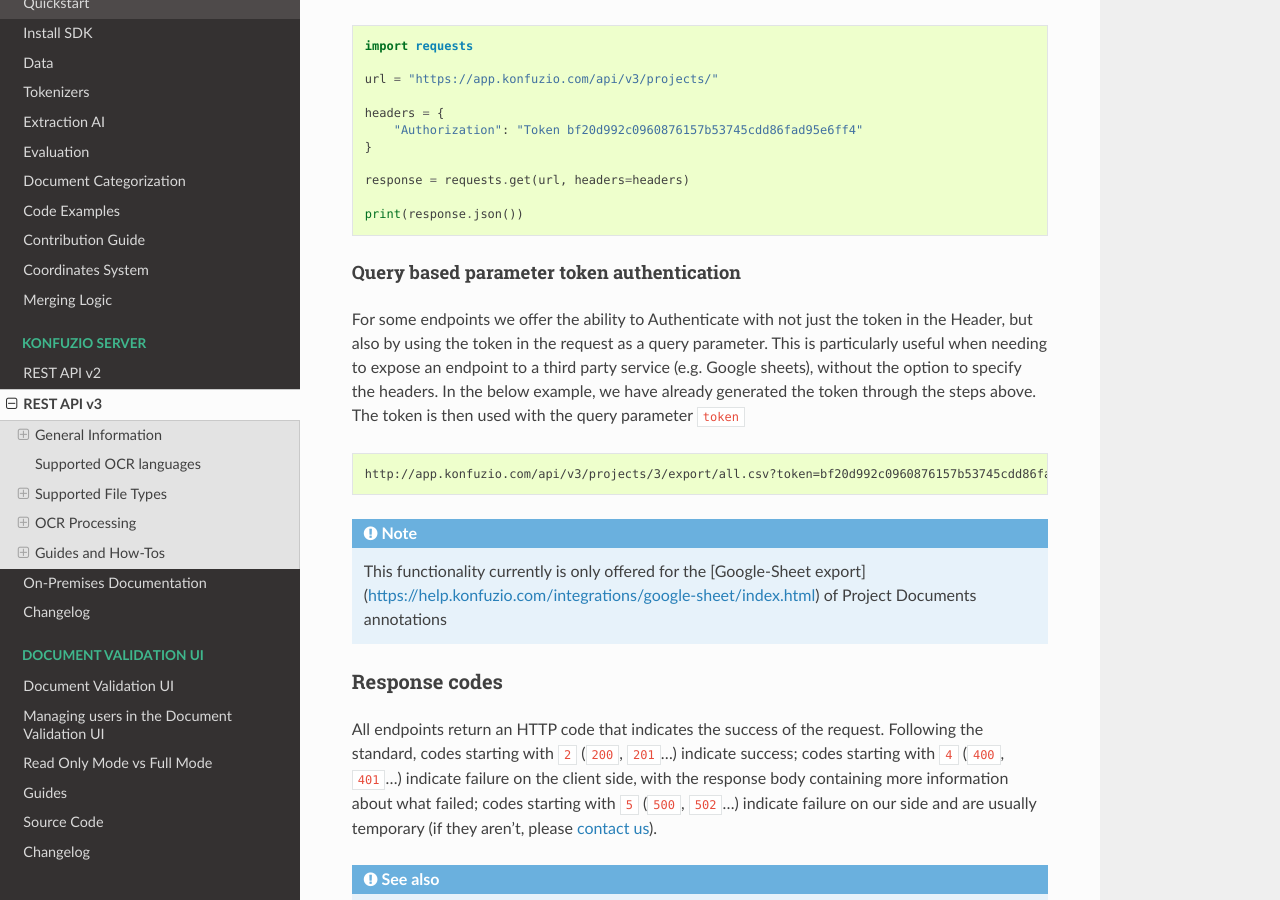
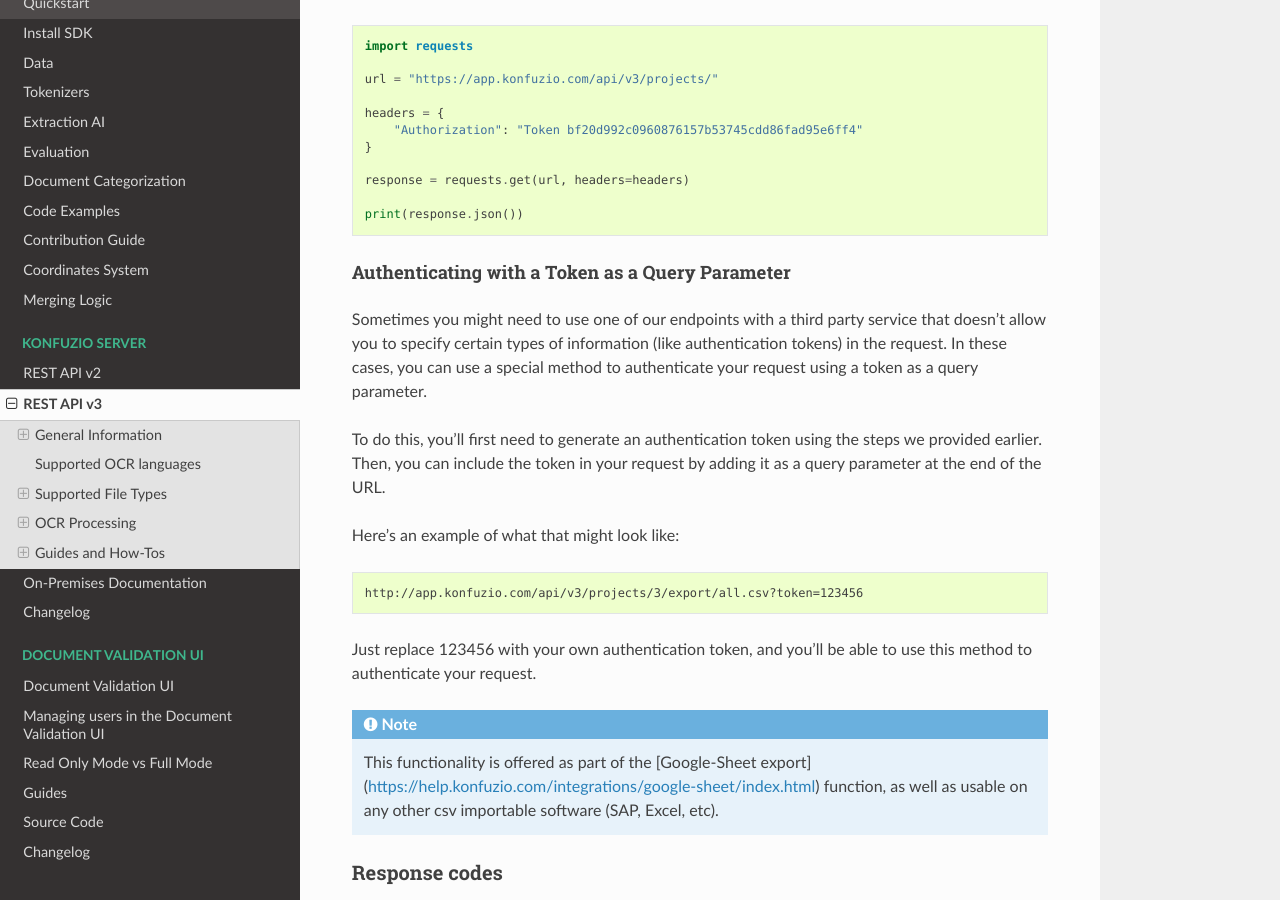
Before and after one commit to konfuzio-ai/konfuzio-sdk, a Sphinx documentation site: the page built from docs/web/api-v3.md, in a window 1280 px wide and 900 px high, scrolled down 4033 px. Built offline with Sphinx 7.4.7 and the Read the Docs theme 2.0.0, drawn with Linux system fonts in a browser that asks for light colours; pages that are not in the unit, such as notebooks, are missing from menus; some of the changed text lies outside the part shown.

Commit message:
update of description

````diff
--- a/docs/web/api-v3.md
+++ b/docs/web/api-v3.md
@@ -145,22 +145,29 @@
 print(response.json())
 ```
 
-#### Query based parameter token authentication
+#### Authenticating with a Token as a Query Parameter
 
-For some endpoints we offer the ability to Authenticate with not just the token in the Header, but also by using the
-token in the request as a query parameter. This is particularly useful when needing to expose an endpoint to a third
-party service (e.g. Google sheets), without the option to specify the headers. In the below example, we have already
-generated the token through the steps above. The token is then used with the query parameter `token`
+Sometimes you might need to use one of our endpoints with a third party service that doesn't allow you to specify
+certain types of information (like authentication tokens) in the request. In these cases, you can use a special method
+to authenticate your request using a token as a query parameter.
+
+To do this, you'll first need to generate an authentication token using the steps we provided earlier. Then, you can
+include the token in your request by adding it as a query parameter at the end of the URL.
+
+Here's an example of what that might look like:
 
 ```html
-http://app.konfuzio.com/api/v3/projects/3/export/all.csv?token=bf20d992c0960876157b53745cdd86fad95e6ff4
+http://app.konfuzio.com/api/v3/projects/3/export/all.csv?token=123456
 
 ```
 
+Just replace 123456 with your own authentication token, and you'll be able to use this method to authenticate your
+request.
+
 .. Note::
-   This functionality currently is only offered for
-   the [Google-Sheet export](https://help.konfuzio.com/integrations/google-sheet/index.html) of Project Documents
-   annotations
+    This functionality is offered as part of the
+    [Google-Sheet export](https://help.konfuzio.com/integrations/google-sheet/index.html) function, as well as usable on
+    any other csv importable software (SAP, Excel, etc).
 
 ### Response codes
 
````
